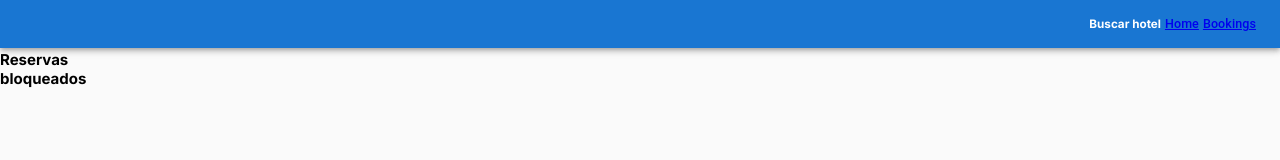
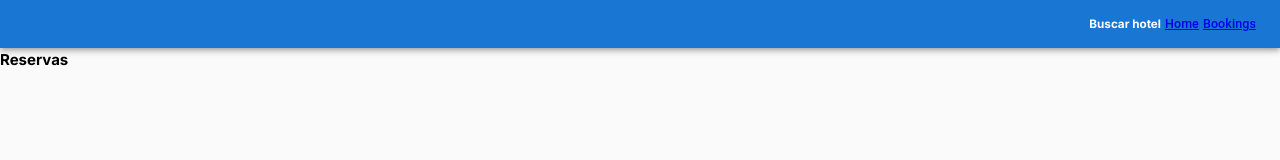
Before and after one commit to AJimenezHolguin/Hotels-React-Next, a Next.js app: page /reservas in a window 1280 px wide. Shown: the top 160 px of the page. Built offline with nearby package versions, Linux system fonts and the light colour scheme.

Commit message:
test text in hotelsreservation is modified to leave the page ok

```diff
--- a/components/organisms/hotelsreservation/hotelsreservation.jsx
+++ b/components/organisms/hotelsreservation/hotelsreservation.jsx
@@ -10,7 +10,6 @@ export const HotelsReservation = () => {
   console.log(listHotelsReservation);
   return (
     <div>
-      <h2>bloqueados</h2>
       {listHotelsReservation.map((hotel, index) => (
         <CardHotel key={index} hotel={hotel} />
       ))}
```
